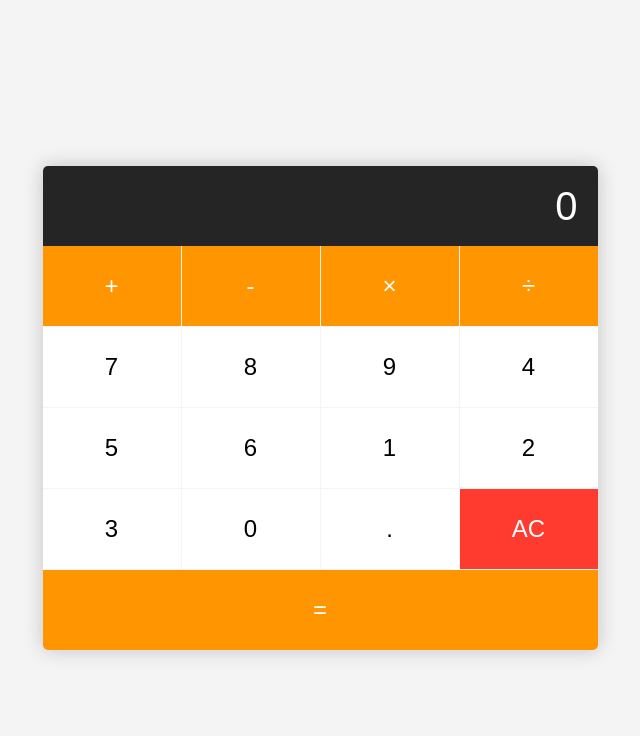
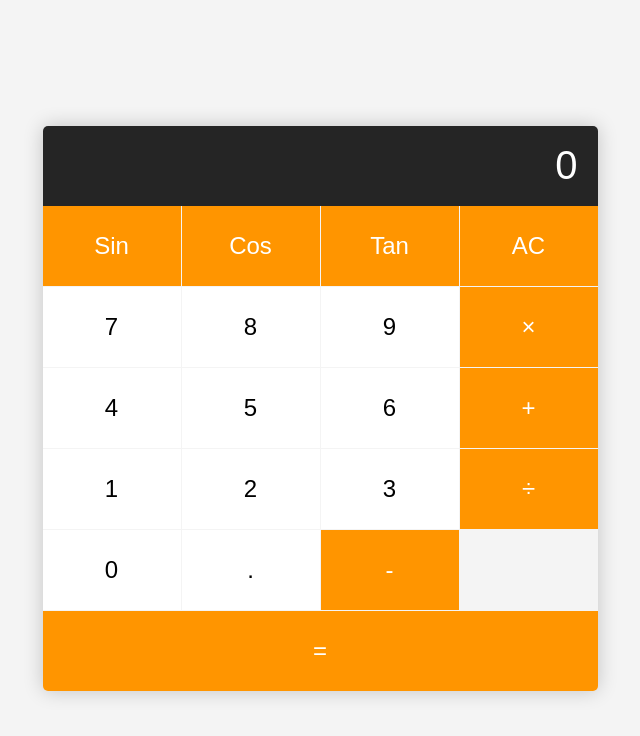
Before and after one commit to Vikranth3140/Simple-Copilot-Calculator, a plain HTML site: page index.html in a window 1280 px wide. Shown: the whole page, without its empty margins (320-960 px from the left). Drawn offline with Linux system fonts and the light colour scheme.

Commit message:
Update
Adding buttons

```diff
--- a/index.html
+++ b/index.html
@@ -10,7 +10,35 @@
     <div class="calculator">
         <input type="text" class="calculator-screen" id="calculator-screen" disabled />
         <div class="calculator-keys">
+            <button type="button" class="operator" value="sin">Sin</button>
+            <button type="button" class="operator" value="cos">Cos</button>
+            <button type="button" class="operator" value="tan">Tan</button>
+            <button type="button" class="operator" class="all-clear" value="all-clear">AC</button>
+
+            <button type="button" value="7">7</button>
+            <button type="button" value="8">8</button>
+            <button type="button" value="9">9</button>
+            <button type="button" class="operator" value="*">&times;</button>
+
+
+            <button type="button" value="4">4</button>
+            <button type="button" value="5">5</button>
+            <button type="button" value="6">6</button>
             <button type="button" class="operator" value="+">+</button>
+
+            <button type="button" value="1">1</button>
+            <button type="button" value="2">2</button>
+            <button type="button" value="3">3</button>
+            <button type="button" class="operator" value="/">&divide;</button>
+
+            <button type="button" value="0">0</button>
+            <button type="button" class="decimal" value=".">.</button>
+            <button type="button" class="operator" value="-">-</button>
+
+
+            <button type="button" class="equal-sign" value="=">=</button>
+
+            <!-- <button type="button" class="operator" value="+">+</button>
             <button type="button" class="operator" value="-">-</button>
             <button type="button" class="operator" value="*">&times;</button>
             <button type="button" class="operator" value="/">&divide;</button>
@@ -31,7 +59,7 @@
             <button type="button" class="decimal" value=".">.</button>
             <button type="button" class="all-clear" value="all-clear">AC</button>
 
-            <button type="button" class="equal-sign" value="=">=</button>
+            <button type="button" class="equal-sign" value="=">=</button> -->
         </div>
     </div>
 
```
